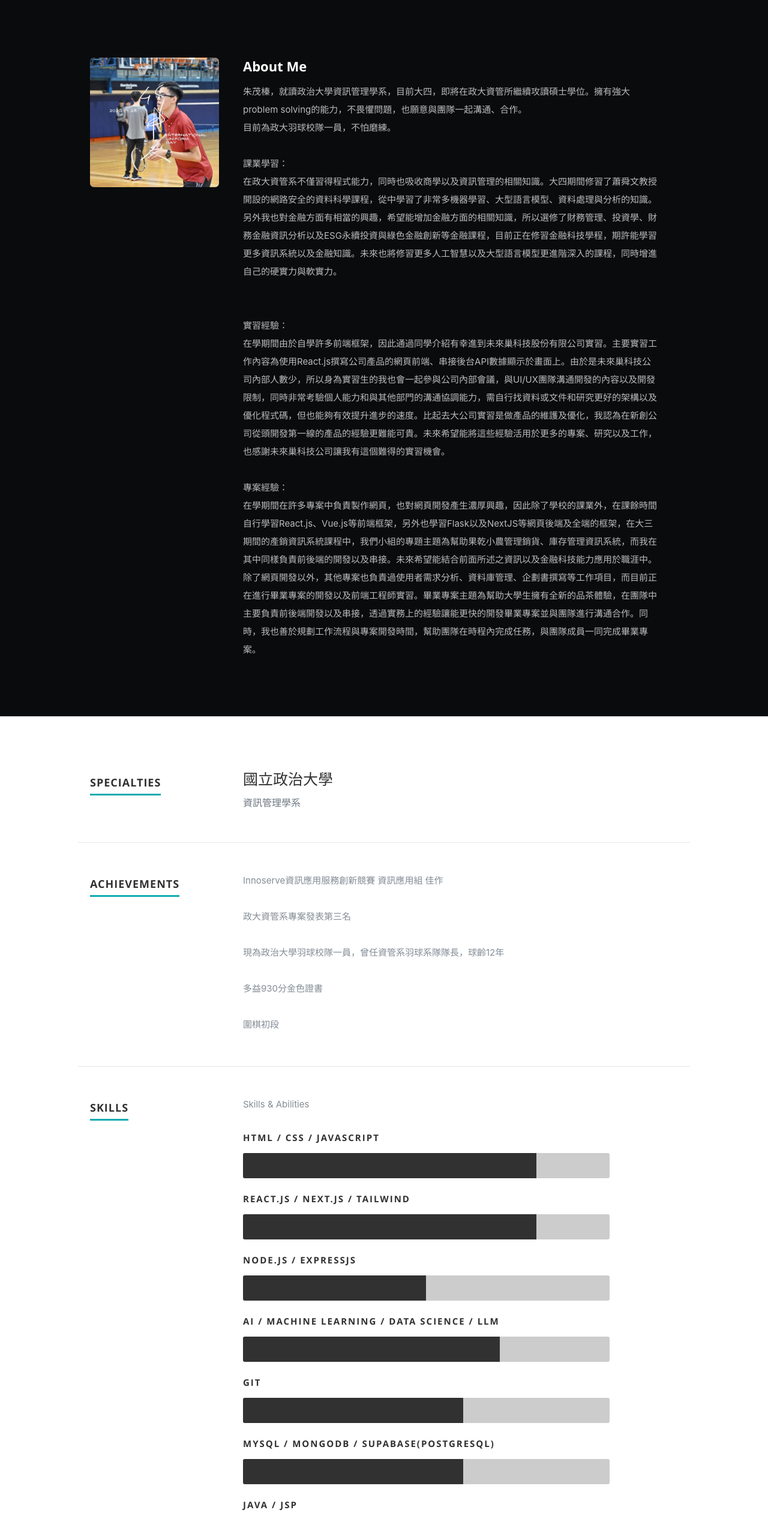
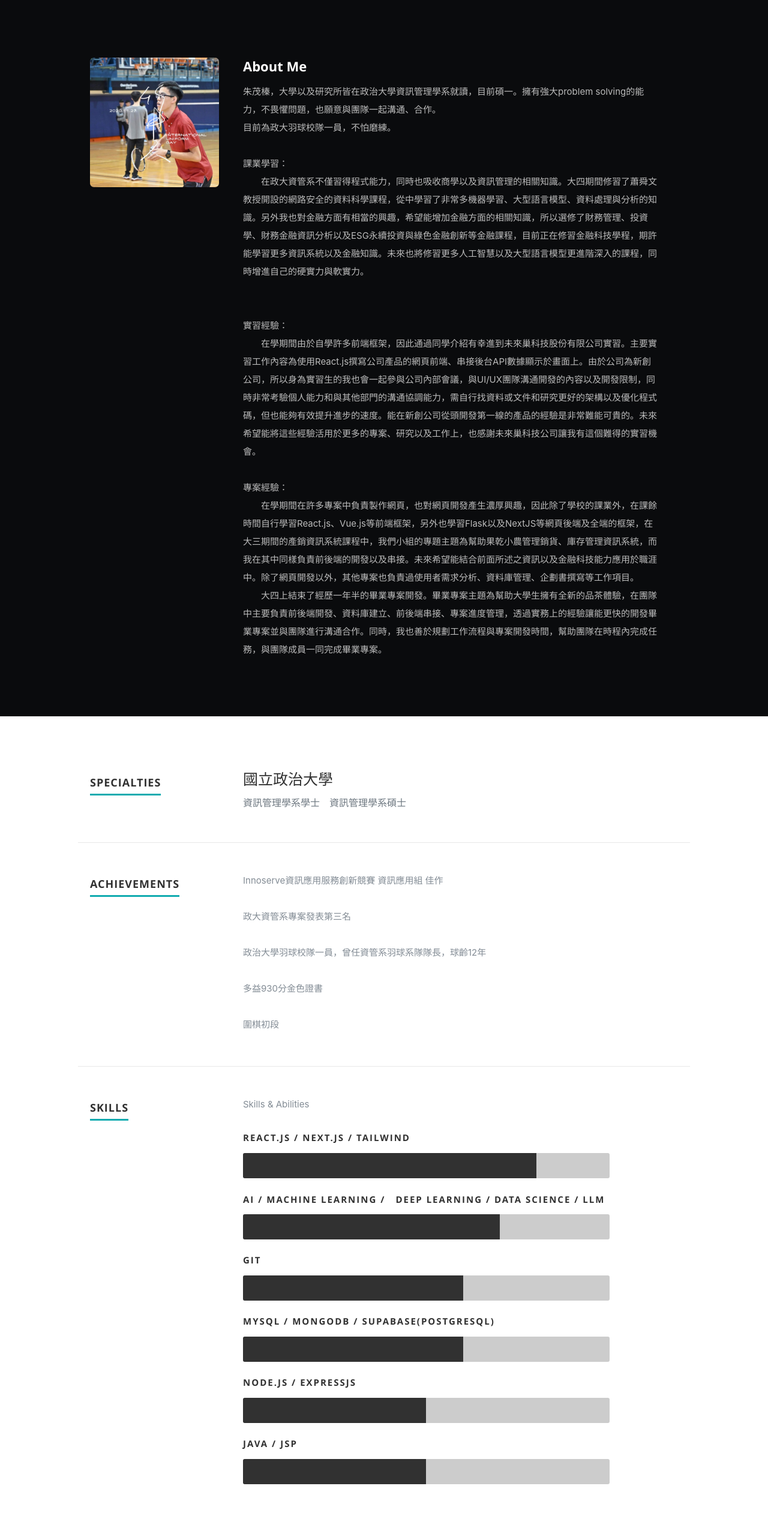
Before and after one commit to Mattis3858/my-portfolio, a React (Create React App) app: page / in a window 1280 px wide. Shown: the part 800-3332 px from the top of the page at 60% size. Built offline with nearby package versions, Linux system fonts and the light colour scheme.

Commit message:
change resume content

```diff
--- a/src/resumeData.js
+++ b/src/resumeData.js
@@ -27,21 +27,22 @@ let resumeData = {
   ],
   aboutme:
     // "朱茂榛，現於政治大學資訊管理學系就讀。目前大四，為政大羽球校隊一員，不怕磨練。隨著大學期間不斷的累積讓我逐漸發掘寫程式的樂趣，也透過一次一次的課程專案找到自己有興趣的方向: 網頁開發。之後用了一個寒假的時間學習HTML以及CSS，之後也買了Udemy上的Javascript以及React.js課程，課餘時間也會閱讀React之官方文件持續精進自己的技能，後來大三上的企業資料通訊也讓我更了解專業的網路知識，另外還有一堂產銷資訊系統的課程期末專案需要使用Flask開發系統，而我作為開發人員也了解到前後端溝通的重要，同時透過網路資源以及官方文件自行學習關於後端Node.js以及Express.js，讓我更加確定自己未來的方向，也希望未來能夠進入相關的領域繼續探索。",
-    `朱茂榛，就讀政治大學資訊管理學系，目前大四，即將在政大資管所繼續攻讀碩士學位。擁有強大problem solving的能力，不畏懼問題，也願意與團隊一起溝通、合作。
+    `朱茂榛，大學以及研究所皆在政治大學資訊管理學系就讀，目前碩一。擁有強大problem solving的能力，不畏懼問題，也願意與團隊一起溝通、合作。
         目前為政大羽球校隊一員，不怕磨練。\n
         課業學習：
-        在政大資管系不僅習得程式能力，同時也吸收商學以及資訊管理的相關知識。大四期間修習了蕭舜文教授開設的網路安全的資料科學課程，從中學習了非常多機器學習、大型語言模型、資料處理與分析的知識。另外我也對金融方面有相當的興趣，希望能增加金融方面的相關知識，所以選修了財務管理、投資學、財務金融資訊分析以及ESG永續投資與綠色金融創新等金融課程，目前正在修習金融科技學程，期許能學習更多資訊系統以及金融知識。未來也將修習更多人工智慧以及大型語言模型更進階深入的課程，同時增進自己的硬實力與軟實力。\n\n
+        　　在政大資管系不僅習得程式能力，同時也吸收商學以及資訊管理的相關知識。大四期間修習了蕭舜文教授開設的網路安全的資料科學課程，從中學習了非常多機器學習、大型語言模型、資料處理與分析的知識。另外我也對金融方面有相當的興趣，希望能增加金融方面的相關知識，所以選修了財務管理、投資學、財務金融資訊分析以及ESG永續投資與綠色金融創新等金融課程，目前正在修習金融科技學程，期許能學習更多資訊系統以及金融知識。未來也將修習更多人工智慧以及大型語言模型更進階深入的課程，同時增進自己的硬實力與軟實力。\n\n
         實習經驗：
-        在學期間由於自學許多前端框架，因此通過同學介紹有幸進到未來巢科技股份有限公司實習。主要實習工作內容為使用React.js撰寫公司產品的網頁前端、串接後台API數據顯示於畫面上。由於是未來巢科技公司內部人數少，所以身為實習生的我也會一起參與公司內部會議，與UI/UX團隊溝通開發的內容以及開發限制，同時非常考驗個人能力和與其他部門的溝通協調能力，需自行找資料或文件和研究更好的架構以及優化程式碼，但也能夠有效提升進步的速度。比起去大公司實習是做產品的維護及優化，我認為在新創公司從頭開發第一線的產品的經驗更難能可貴。未來希望能將這些經驗活用於更多的專案、研究以及工作，也感謝未來巢科技公司讓我有這個難得的實習機會。\n
+        　　在學期間由於自學許多前端框架，因此通過同學介紹有幸進到未來巢科技股份有限公司實習。主要實習工作內容為使用React.js撰寫公司產品的網頁前端、串接後台API數據顯示於畫面上。由於公司為新創公司，所以身為實習生的我也會一起參與公司內部會議，與UI/UX團隊溝通開發的內容以及開發限制，同時非常考驗個人能力和與其他部門的溝通協調能力，需自行找資料或文件和研究更好的架構以及優化程式碼，但也能夠有效提升進步的速度。能在新創公司從頭開發第一線的產品的經驗是非常難能可貴的。未來希望能將這些經驗活用於更多的專案、研究以及工作上，也感謝未來巢科技公司讓我有這個難得的實習機會。\n
         專案經驗：
-        在學期間在許多專案中負責製作網頁，也對網頁開發產生濃厚興趣，因此除了學校的課業外，在課餘時間自行學習React.js、Vue.js等前端框架，另外也學習Flask以及NextJS等網頁後端及全端的框架，在大三期間的產銷資訊系統課程中，我們小組的專題主題為幫助果乾小農管理銷貨、庫存管理資訊系統，而我在其中同樣負責前後端的開發以及串接。未來希望能結合前面所述之資訊以及金融科技能力應用於職涯中。除了網頁開發以外，其他專案也負責過使用者需求分析、資料庫管理、企劃書撰寫等工作項目，而目前正在進行畢業專案的開發以及前端工程師實習。畢業專案主題為幫助大學生擁有全新的品茶體驗，在團隊中主要負責前後端開發以及串接，透過實務上的經驗讓能更快的開發畢業專案並與團隊進行溝通合作。同時，我也善於規劃工作流程與專案開發時間，幫助團隊在時程內完成任務，與團隊成員一同完成畢業專案。`,
+        　　在學期間在許多專案中負責製作網頁，也對網頁開發產生濃厚興趣，因此除了學校的課業外，在課餘時間自行學習React.js、Vue.js等前端框架，另外也學習Flask以及NextJS等網頁後端及全端的框架，在大三期間的產銷資訊系統課程中，我們小組的專題主題為幫助果乾小農管理銷貨、庫存管理資訊系統，而我在其中同樣負責前後端的開發以及串接。未來希望能結合前面所述之資訊以及金融科技能力應用於職涯中。除了網頁開發以外，其他專案也負責過使用者需求分析、資料庫管理、企劃書撰寫等工作項目。
+        　　大四上結束了經歷一年半的畢業專案開發。畢業專案主題為幫助大學生擁有全新的品茶體驗，在團隊中主要負責前後端開發、資料庫建立、前後端串接、專案進度管理，透過實務上的經驗讓能更快的開發畢業專案並與團隊進行溝通合作。同時，我也善於規劃工作流程與專案開發時間，幫助團隊在時程內完成任務，與團隊成員一同完成畢業專案。`,
   address: "台北市文山區",
   email: "mustang3858@gmail.com",
   website: "https://",
   education: [
     {
-      UniversityName: "國立政治大學 ",
-      specialization: "資訊管理學系 ",
+      UniversityName: "國立政治大學",
+      specialization: "資訊管理學系學士　資訊管理學系碩士",
     },
   ],
   achievements: [
@@ -52,8 +53,7 @@ let resumeData = {
       Achievements: "政大資管系專案發表第三名",
     },
     {
-      Achievements:
-        "現為政治大學羽球校隊一員，曾任資管系羽球系隊隊長，球齡12年",
+      Achievements: "政治大學羽球校隊一員，曾任資管系羽球系隊隊長，球齡12年",
     },
     {
       Achievements: "多益930分金色證書",
@@ -66,19 +66,11 @@ let resumeData = {
   skills: [
     {
       skillid: 3,
-      skillname: "HTML / CSS / Javascript",
-    },
-    {
-      skillid: 3,
       skillname: "React.js / Next.js / Tailwind",
     },
     {
-      skillid: 6,
-      skillname: "Node.js / ExpressJS",
-    },
-    {
       skillid: 4,
-      skillname: "AI / Machine Learning / Data Science / LLM",
+      skillname: "AI / Machine Learning /　Deep Learning / Data Science / LLM",
     },
     {
       skillid: 5,
@@ -87,6 +79,10 @@ let resumeData = {
     {
       skillid: 5,
       skillname: "MySQL / MongoDB / Supabase(PostgreSQL)",
+    },
+    {
+      skillid: 6,
+      skillname: "Node.js / ExpressJS",
     },
     {
       skillid: 6,
```
